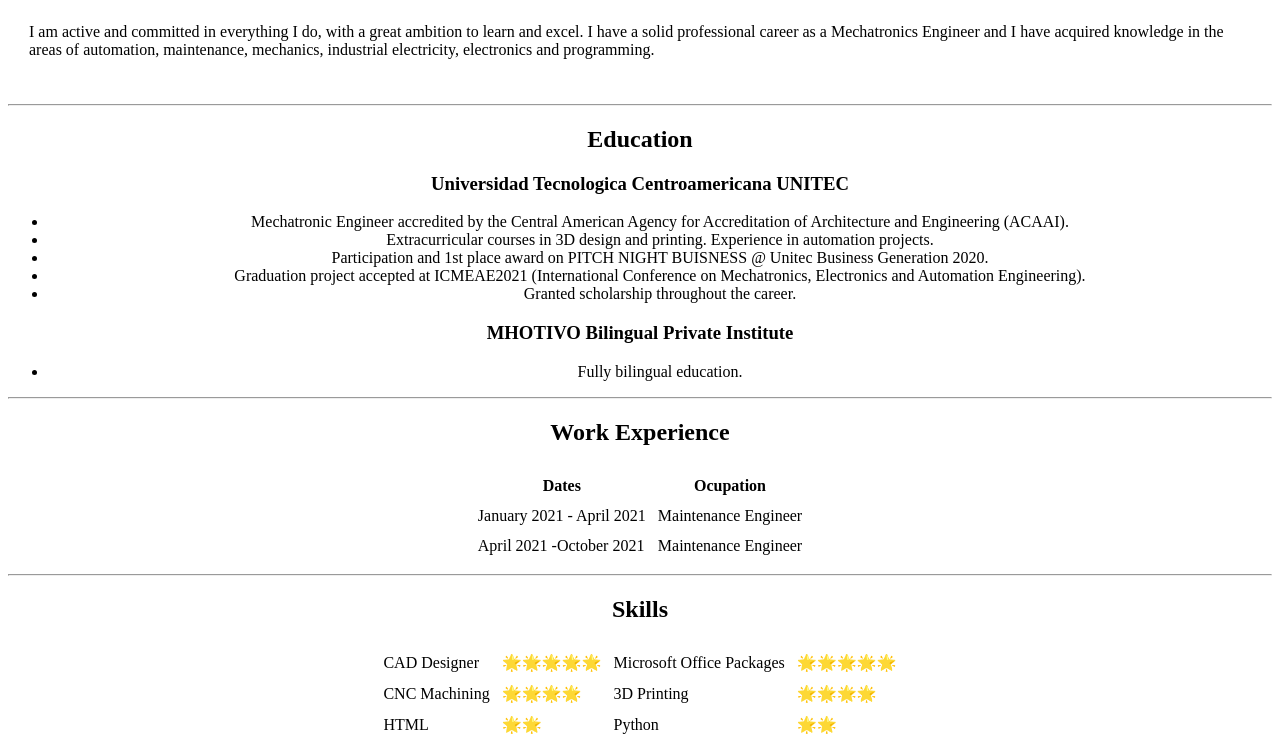
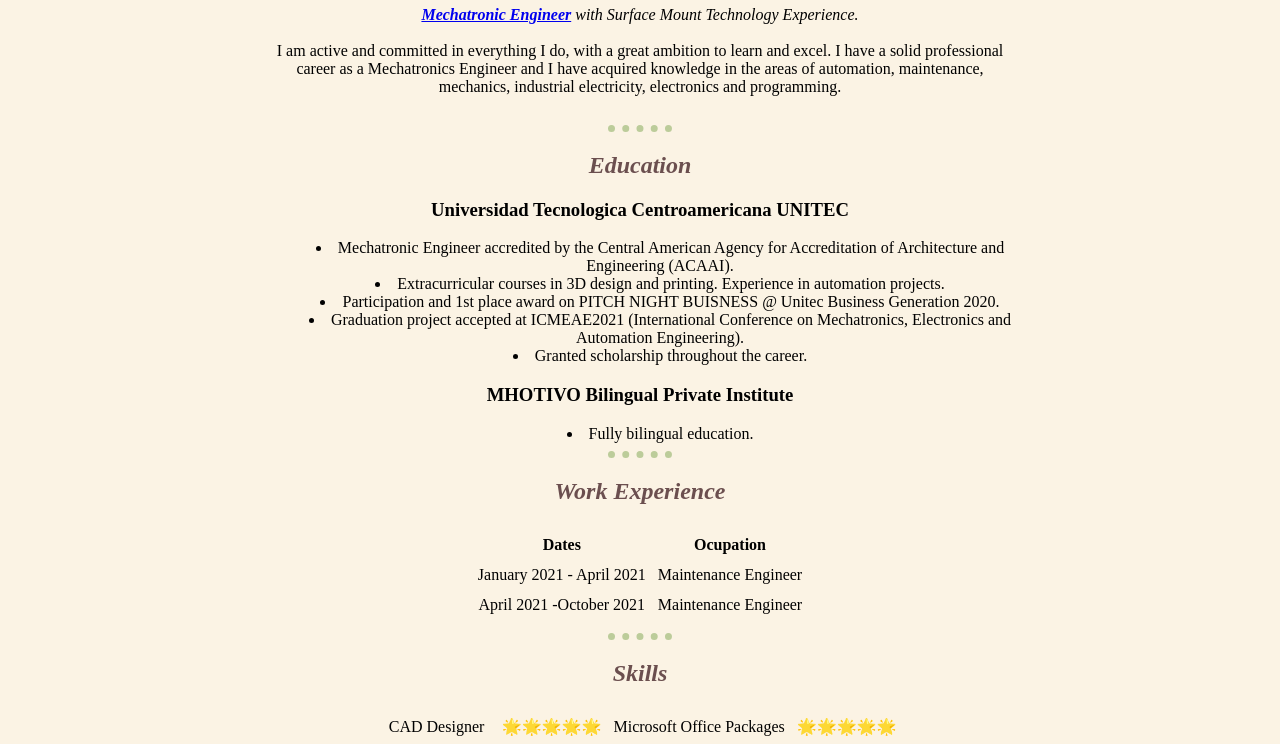
Before and after one commit to Joshuadrp/CV, a plain HTML site: page index.html in a window 1280 px wide. Shown: the part 408-1152 px from the top of the page. Drawn offline with Linux system fonts and the light colour scheme; the site is published under a folder, as on GitHub Pages, so addresses that start at the root find nothing.

Commit message:
Update index.html

```diff
--- a/index.html
+++ b/index.html
@@ -4,7 +4,7 @@
 <head>
   <meta charset="utf-8"> <!-- UTF-8 is an encoding system -->
   <title>Joshua's Personal Site</title>
-  <link rel="stylesheet" href="/CSS/Styles.css">
+  <link rel="stylesheet" href="CSS/Styles.css">
 
   <!-- The path is not case sensitive!!!-->
 
```
